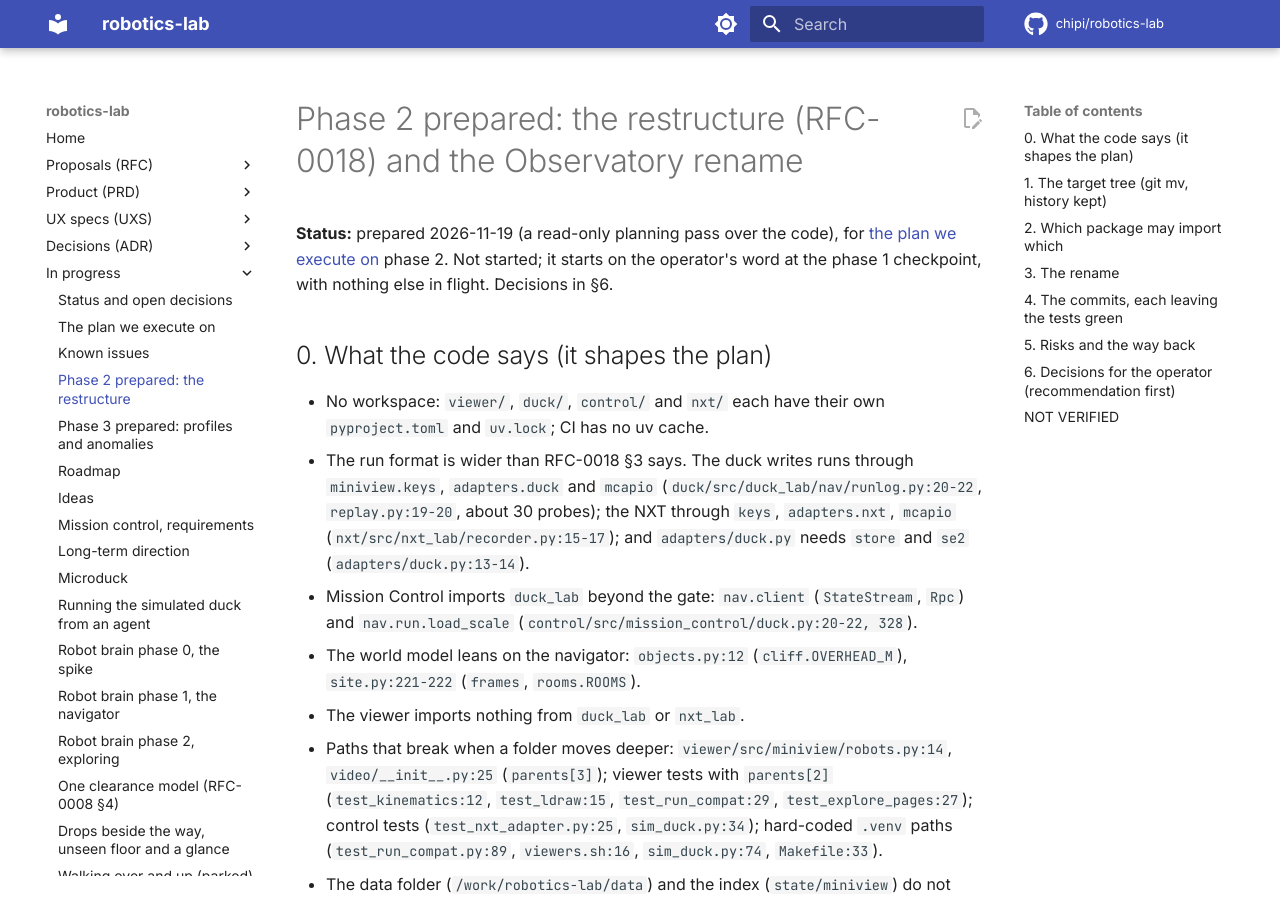
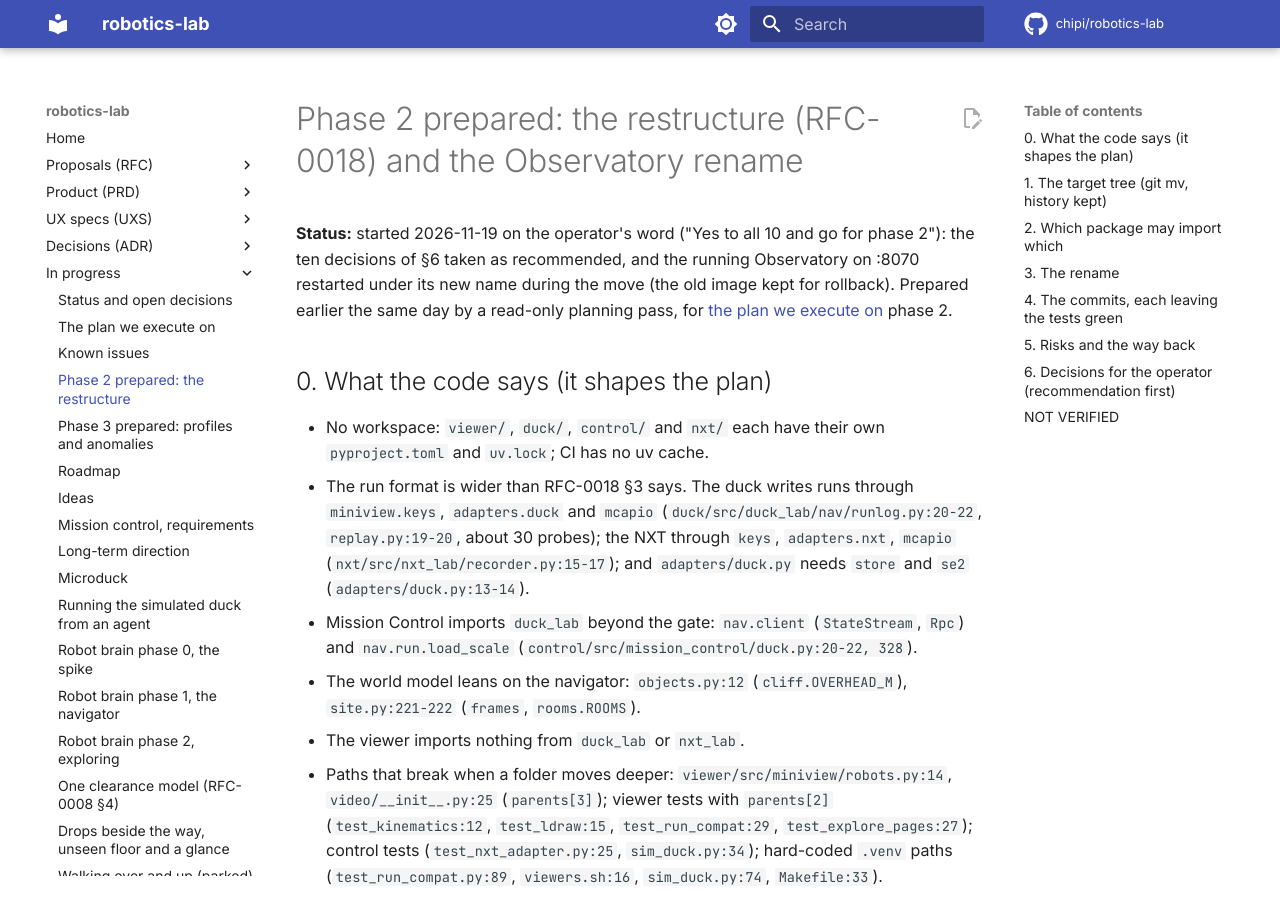
Before and after one commit to chipi/robotics-lab, an MkDocs documentation site: the page built from docs/wip/PHASE2-RESTRUCTURE-PLAN.md, in a window 1280 px wide and 900 px high. Built offline with MkDocs 1.6.1 and Material for MkDocs 9.7.7, drawn with Linux system fonts in a browser that asks for light colours; comment, search, counter and statistics services are not loaded.

Commit message:
docs: phase 2 started — the ten decisions taken as recommended (the operator: "Yes to all 10 and go for phase 2")
Co-Authored-By: Claude Opus 5.5 <noreply@anthropic.com>
Claude-Session: https://claude.ai/code/session_014cvkLDtihKBLiV2cbMenbC

```diff
--- a/docs/wip/PHASE2-RESTRUCTURE-PLAN.md
+++ b/docs/wip/PHASE2-RESTRUCTURE-PLAN.md
@@ -1,8 +1,9 @@
 # Phase 2 prepared: the restructure (RFC-0018) and the Observatory rename
 
-**Status:** prepared 2026-11-19 (a read-only planning pass over the code), for
-[the plan we execute on](EXECUTION-PLAN.md) phase 2. Not started; it starts on the operator's word
-at the phase 1 checkpoint, with nothing else in flight. Decisions in §6.
+**Status:** started 2026-11-19 on the operator's word ("Yes to all 10 and go for phase 2"): the
+ten decisions of §6 taken as recommended, and the running Observatory on :8070 restarted under its
+new name during the move (the old image kept for rollback). Prepared earlier the same day by a
+read-only planning pass, for [the plan we execute on](EXECUTION-PLAN.md) phase 2.
 
 ## 0. What the code says (it shapes the plan)
 
```
